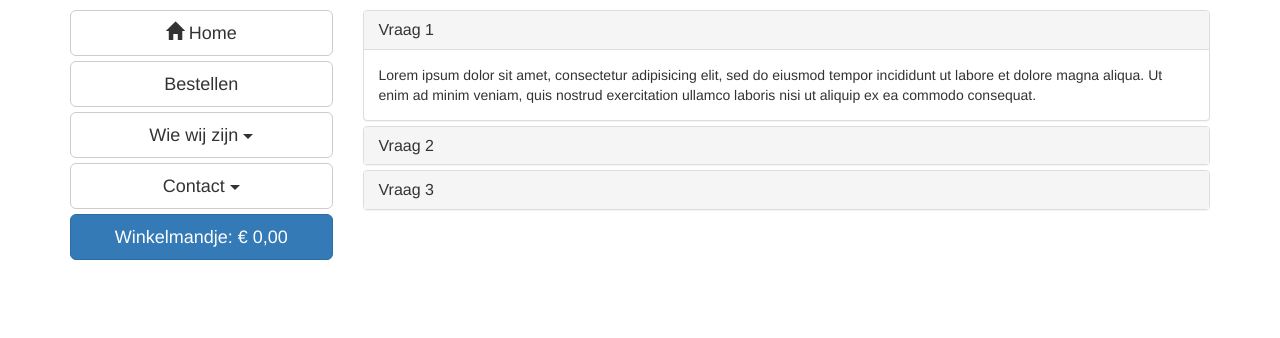
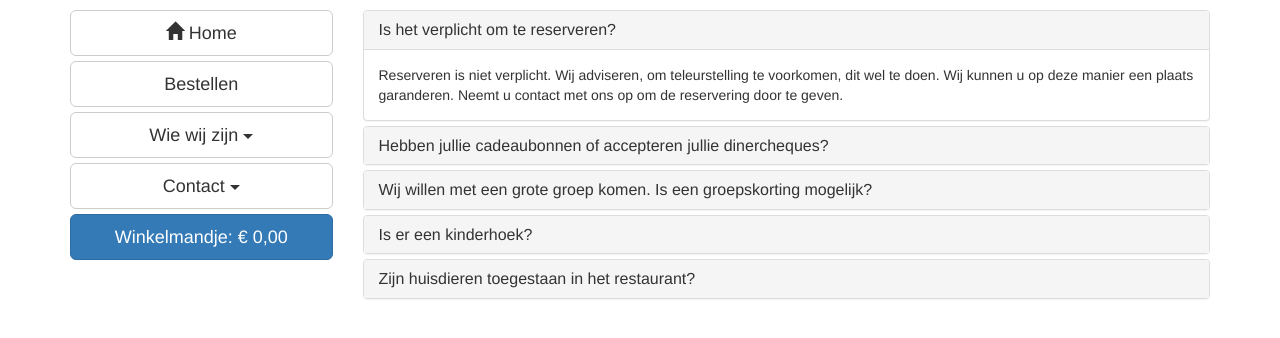
Before and after one commit to rtenklooster/webprogrammeren, a PHP site: page /index.php?page=veelgesteldevragen in a window 1280 px wide. Shown: the part 119-457 px from the top of the page. Run offline with PHP 8.4, Linux system fonts and the light colour scheme; data comes from the database, SQL or seed files in the repository.

Commit message:
Update veelgesteldevragen.php

```diff
--- a/parts/veelgesteldevragen.php
+++ b/parts/veelgesteldevragen.php
@@ -4,16 +4,13 @@
     <div class="panel-heading">
       <h4 class="panel-title">
         <a data-toggle="collapse" data-parent="#accordion" href="#collapse1">
-            Vraag 1
+             Is het verplicht om te reserveren?
         </a>
       </h4>
     </div>
     <div id="collapse1" class="panel-collapse collapse in">
       <div class="panel-body">
-        Lorem ipsum dolor sit amet, consectetur adipisicing elit,
-        sed do eiusmod tempor incididunt ut labore et dolore magna aliqua. Ut enim ad
-        minim veniam, quis nostrud exercitation ullamco laboris nisi ut aliquip ex ea
-        commodo consequat.
+        Reserveren is niet verplicht. Wij adviseren, om teleurstelling te voorkomen, dit wel te doen. Wij kunnen u op deze manier een plaats garanderen. Neemt u contact met ons op om de reservering door te geven.
       </div>
     </div>
   </div>
@@ -22,15 +19,44 @@
     <div class="panel-heading">
       <h4 class="panel-title">
         <a data-toggle="collapse" data-parent="#accordion" href="#collapse2">
-            Vraag 2
+            Hebben jullie cadeaubonnen of accepteren jullie dinercheques?
         </a>
       </h4>
     </div>
     <div id="collapse2" class="panel-collapse collapse">
-      <div class="panel-body">Lorem ipsum dolor sit amet, consectetur adipisicing elit,
-      sed do eiusmod tempor incididunt ut labore et dolore magna aliqua. Ut enim ad
-      minim veniam, quis nostrud exercitation ullamco laboris nisi ut aliquip ex ea
-      commodo consequat.</div>
+     <div class="panel-body">
+        Helaas accepteren wij geen dinercheques/dinerbonnen/VVV bonnen.
+     </div>
+    </div>
+  </div>
+
+  <div class="panel panel-default">
+    <div class="panel-heading">
+      <h4 class="panel-title">
+        <a data-toggle="collapse" data-parent="#accordion" href="#collapse2">
+            Wij willen met een grote groep komen. Is een groepskorting mogelijk?
+        </a>
+      </h4>
+    </div>
+    <div id="collapse2" class="panel-collapse collapse">
+     <div class="panel-body">
+        Wij kunnen heleaas geen korting geven op de prijs. Als u ons tijdig op de hoogte stelt van uw groepsgrootte doen wij uiteraard ons best om u een goede plek te geven waarbij u bij elkaar kunt zitten.
+     </div>
+    </div>
+  </div>
+
+    <div class="panel panel-default">
+    <div class="panel-heading">
+      <h4 class="panel-title">
+        <a data-toggle="collapse" data-parent="#accordion" href="#collapse2">
+            Is er een kinderhoek?
+        </a>
+      </h4>
+    </div>
+    <div id="collapse2" class="panel-collapse collapse">
+     <div class="panel-body">
+        We beschikken niet over een kinderhoek in ons restaurant; wel zijn er kleurplaten en kleurtjes aanwezig voor onze kleine gasten.
+     </div>
     </div>
   </div>
 
@@ -38,16 +64,13 @@
     <div class="panel-heading">
       <h4 class="panel-title">
         <a data-toggle="collapse" data-parent="#accordion" href="#collapse3">
-            Vraag 3
+            Zijn huisdieren toegestaan in het restaurant?
         </a>
       </h4>
     </div>
     <div id="collapse3" class="panel-collapse collapse">
       <div class="panel-body">
-        Lorem ipsum dolor sit amet, consectetur adipisicing elit,
-        sed do eiusmod tempor incididunt ut labore et dolore magna aliqua. Ut enim ad
-        minim veniam, quis nostrud exercitation ullamco laboris nisi ut aliquip ex ea
-        commodo consequat.
+       Wij vragen van u om geen hond of andere dieren mee te nemen. De ervaring heeft ons geleerd dat andere gasten niet altijd gecharmeerd zijn van dieren tijdens hun restaurantbezoek.
       </div>
     </div>
   </div>
```
